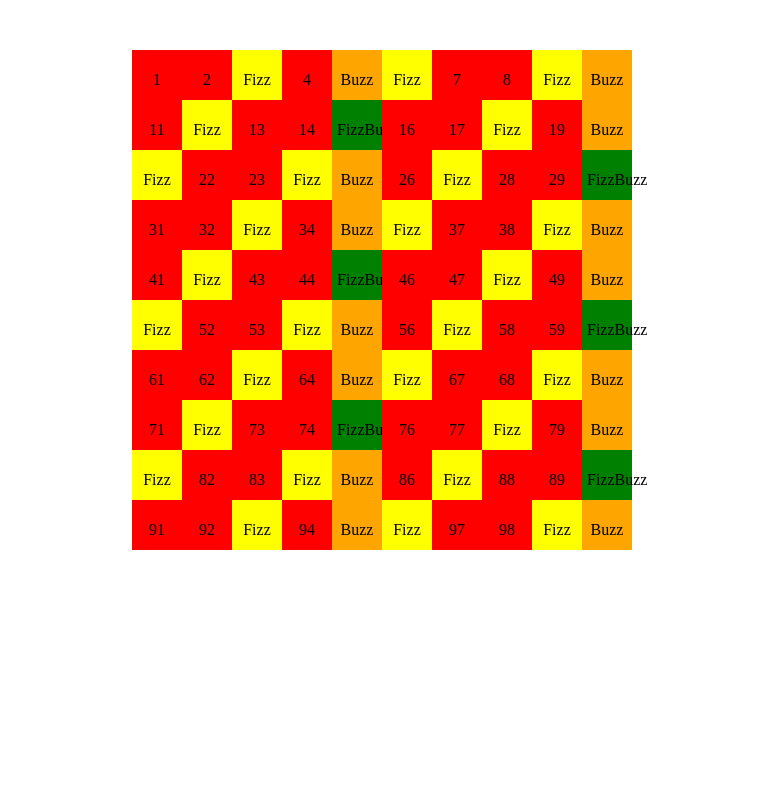
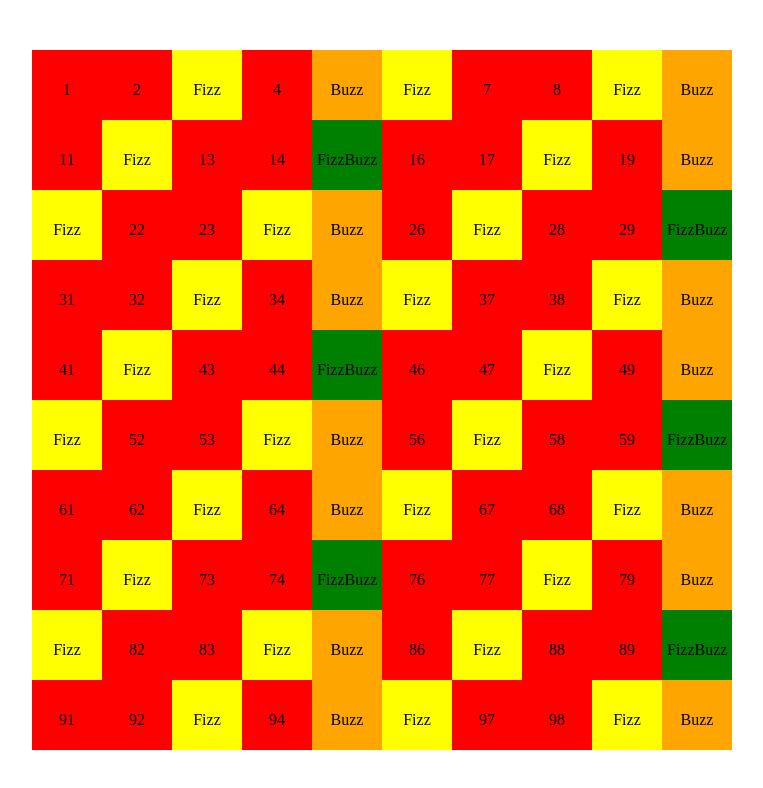
Before and after one commit to Fabio-F16/js-fizzbuzzdom, a plain HTML site: page index.html in a window 1280 px wide. Shown: the whole page, without its empty margins (258-1021 px from the left). Drawn offline with Linux system fonts and the light colour scheme.

Commit message:
sistemate misure

```diff
--- a/script.js
+++ b/script.js
@@ -9,7 +9,7 @@ for(let boxIndex = 1; boxIndex <= 100; boxIndex++){
     if (boxIndex % 3 == 0 && boxIndex % 5 == 0) {
 
         let element = `<div class="numberBox fizzbuzz">FizzBuzz</div>`;
-        console.log('Buzz');
+        console.log('FizzBuzz');
         grigliaNumerica.innerHTML += element;
     }
 
--- a/style.css
+++ b/style.css
@@ -5,7 +5,7 @@
 }
 
 #grigliaNumerica {
-    width: 500px;
+    width: 700px;
     margin: 50px auto;
     display: flex;
     flex-wrap: wrap;
@@ -14,13 +14,13 @@
 
 
 .numberBox {
-    width: 50px;
-    height: 50px;
+    width: 70px;
+    height: 70px;
     padding: 5px;
     text-align: center;
     background-color: red;
     vertical-align: middle;
-    line-height: 50px;
+    line-height: 70px;
 }
 
 .fizz{
```
Also changed, not shown: index.html (+1 -0 lines).
